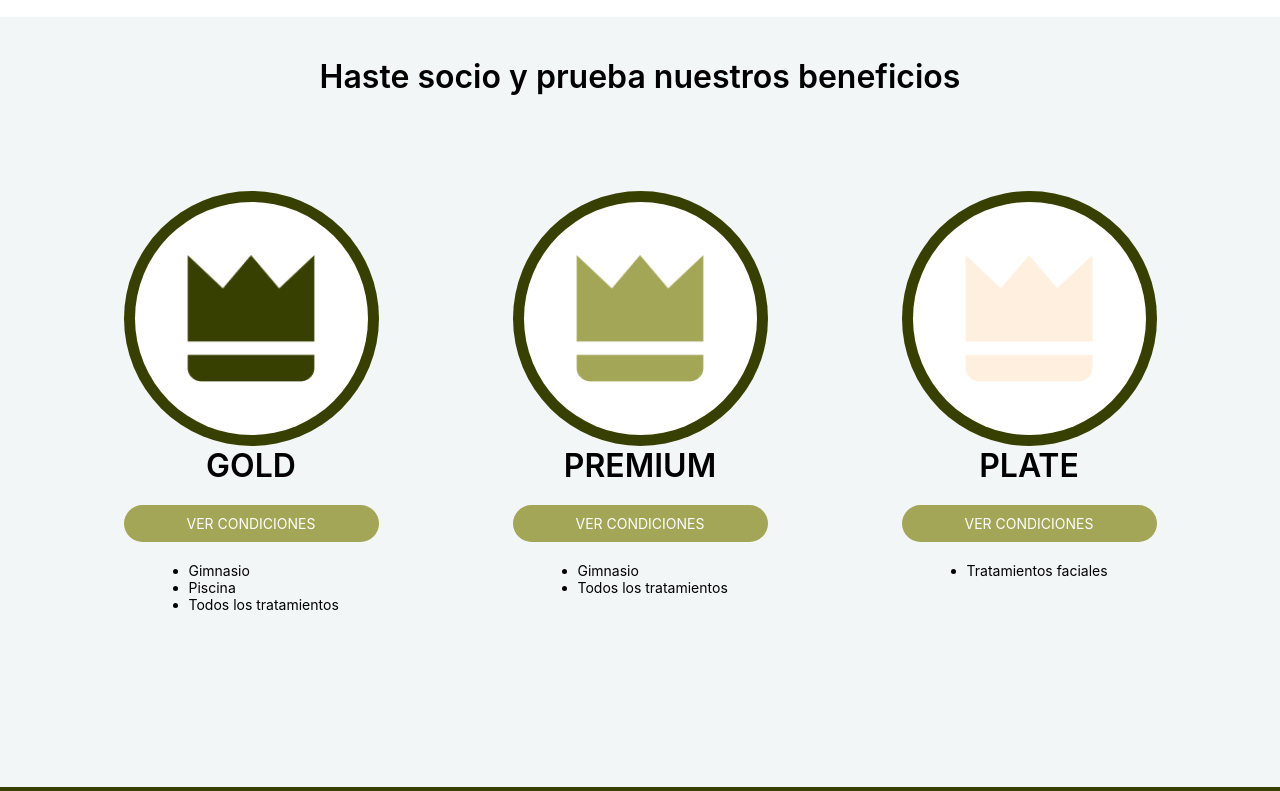
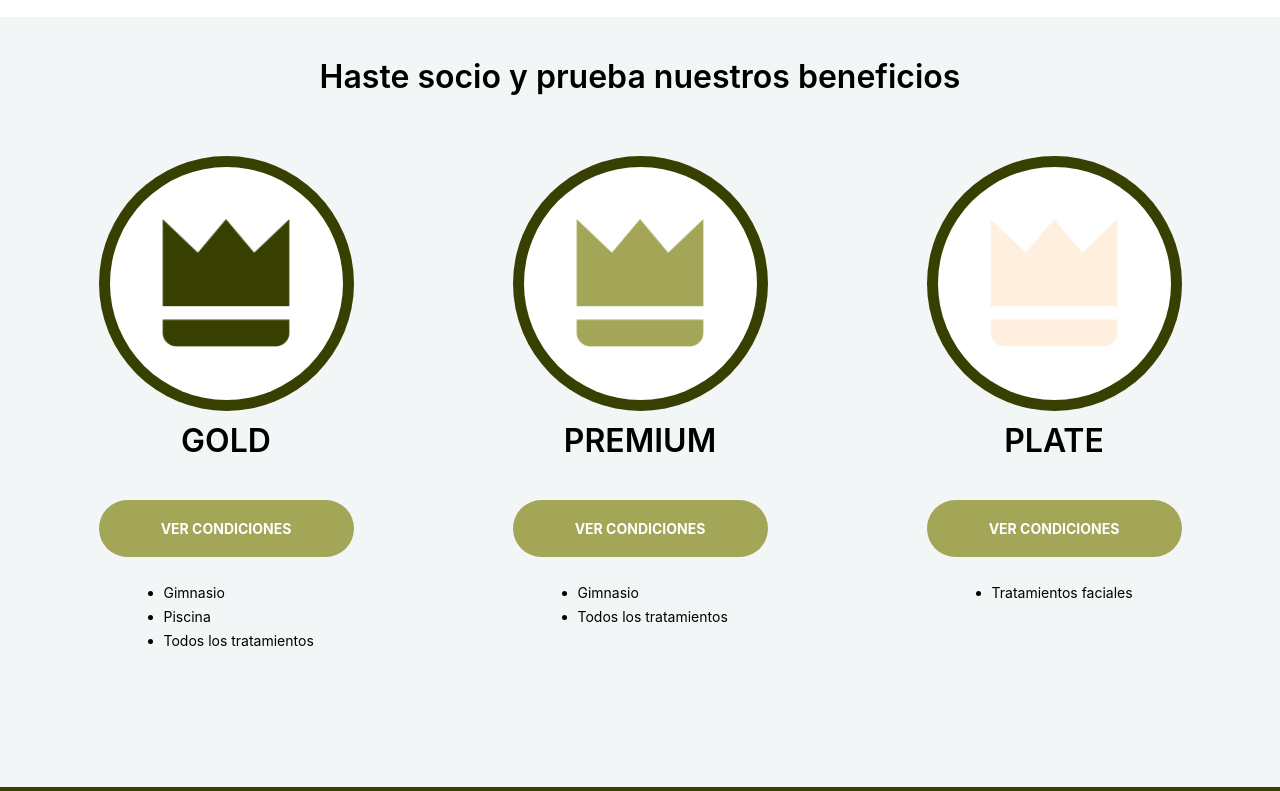
Before and after one commit to SLeonCamacho/AplicacionesWeb, a plain HTML site: page index.html in a window 1280 px wide. Shown: the part 1780-2571 px from the top of the page. Drawn offline with Linux system fonts and the light colour scheme.

Commit message:
Update style.css

```diff
--- a/CSS/style.css
+++ b/CSS/style.css
@@ -169,6 +169,7 @@ nav ul li {
     font-family: "Inter", sans-serif;
     font-size: 14px;
     text-decoration: none;
+    font-weight: bold;
 }
 
 .card p {
@@ -202,6 +203,7 @@ nav ul li {
 
 #membershipSection-Articles article {
     text-align: center;
+    padding: 25px;
 }
 
 #membershipSection-Articles article:nth-child(2) {
@@ -218,6 +220,8 @@ nav ul li {
     font-size: 14px;
     color: white;
     text-decoration: none;
+    padding: 20px;
+    font-weight: bold;
 }
 
 .listOfMembershipPerks {
@@ -230,10 +234,19 @@ nav ul li {
     font-size: 14px;
 }
 
+.listOfMembershipPerks li {
+    padding-top: 7px;
+}
+
 .membership {
     width: 255px;
     text-align: center;
     border-radius: 0 0 8px 8px;
+}
+
+.membership div h2 {
+    padding-top: 10px;
+    padding-bottom: 20px;
 }
 
 .circleBorder {
```
